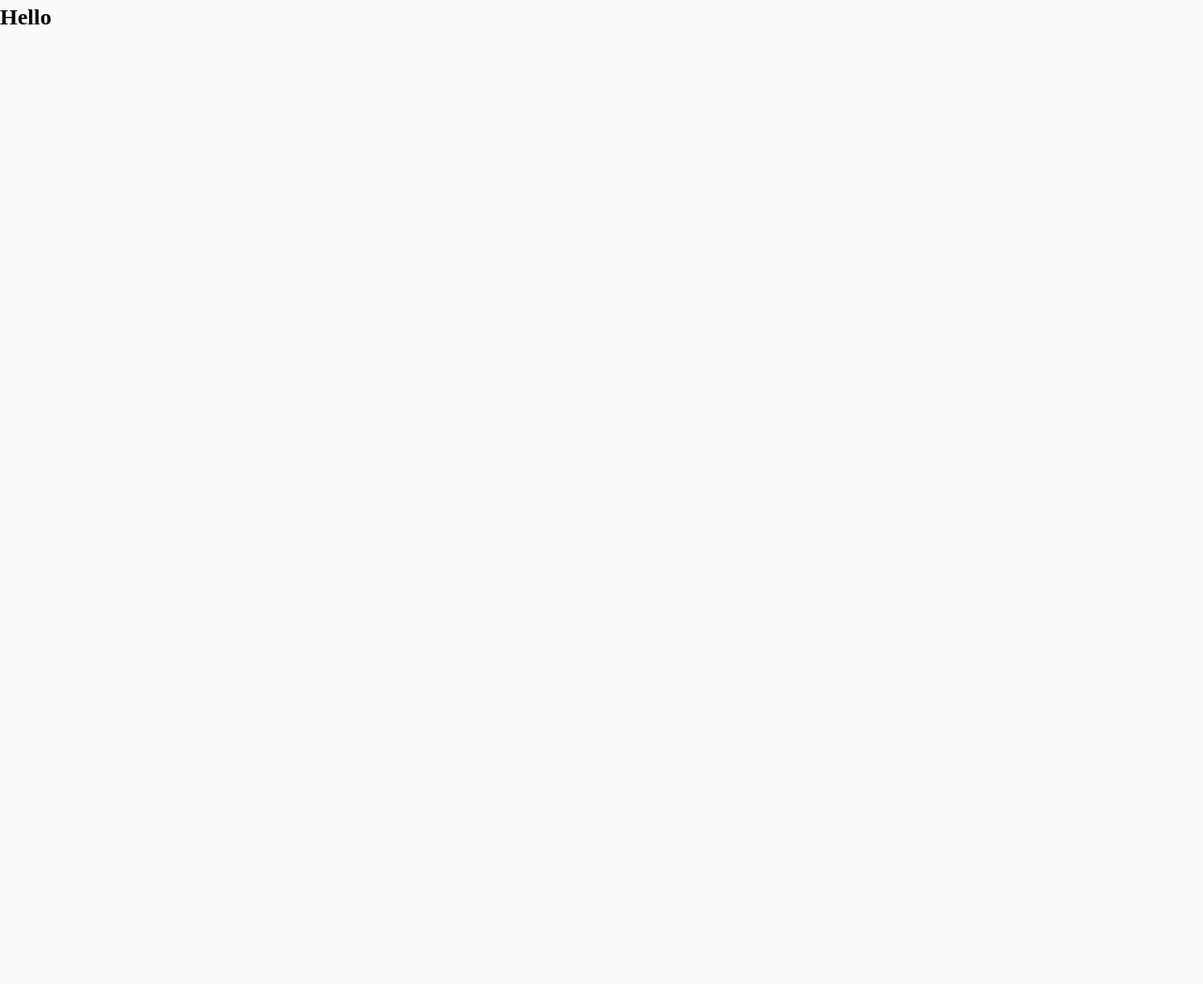
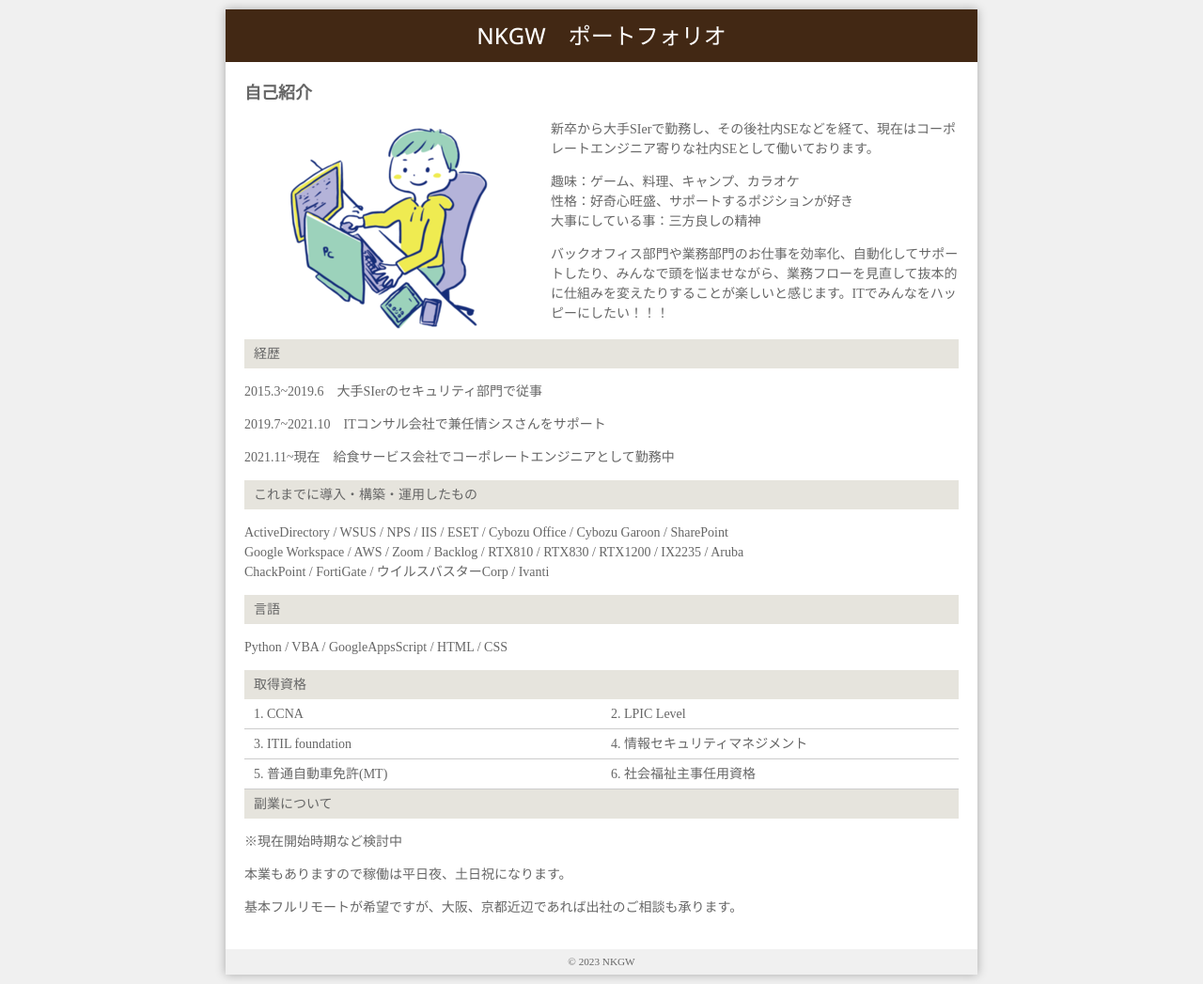
Before and after one commit to nkgw-k/portfolio, a plain HTML site: page index.html in a window 1280 px wide. Shown: the whole page at 94% size. Before the commit the page ends 800 px from the top, so only its background shows below. Drawn offline with nearby package versions, Linux system fonts and the light colour scheme.

Commit message:
Add files via upload

```diff
--- a/css/style.css
+++ b/css/style.css
@@ -1,43 +1,131 @@
 @import url(sanitize.css);
-
+@import url('https://fonts.googleapis.com/css2?family=Open+Sans:wght@500&display=swap');
 
 body {
-  background-color: #fafafa;
+    background-color: #f0f0f0;
+    padding: 10px;
+    font-size: 14px;
+    color: #666;
 }
-h1 {
-  font-size: 24px;
-  margin: 0;
- }
- div.content {
-  background-color: #fff;
-  width: 600px;
-  margin: 10px auto;
-  border: 1px solid #d1d1d1;
-  padding: 30px;
- }
-input {
-  border: none;
-  border-bottom: 1px solid #d1d1d1;
-  font-size: 20px;
-  padding: 8px;
+
+header {
+    background-color: #422814;
+    padding: 10px;
+    color: #fff;
 }
-button {
-  width: 100%;
-  background-color: #2096F3;
-  color: #fff;
-  border: none;
-  padding: 8px;
-  border-radius: 4px;
-  box-shadow: 0 0 8px rgba(0, 0, 0, 0.4);
+
+header h1 {
+    margin: 0;
+    font-size: 24px;
+    font-weight: normal;
+    text-align: center;
+    font-family: 'Open Sans', sans-serif;
 }
-label {
-  display: block;
+
+.container {
+    max-width: 800px;
+    margin: 0 auto;
+    box-shadow: 0 0 10px rgba(0,0,0,.3);
 }
-span.required {
-  background-color: #fee;
-  color: #f33;
-  padding: 3px;
-  font-size: .9em;
-  font-weight: bold;
-  margin-left: .3em;
+
+.description img {
+    float: left;
+    margin: 0 10px 10px 0;
+    transition-property: opacity;
+    transition-duration: 1s;
+    transition-timing-function: ease;
+    transition-delay: 0;
 }
+
+.type {
+    background-color: #e35a4d;
+    padding: 2px 3px;
+    color: #fff;
+    font-size: .6em;
+}
+
+.information {
+    display: flex;
+    align-items: center;
+}
+
+.information h1 {
+    font-size: 18px;
+    margin: 0 10px 0 0;
+}
+
+.detail {
+    clear: both;
+}
+
+a {
+    color: #666;
+}
+
+.detail h2 {
+    font-size: 1em;
+    font-weight: normal;
+    margin: 0;
+    background-color: #e6e4dd;
+    padding: 5px 10px;
+}
+
+.detail ol {
+    padding: 0;
+    margin: 0;
+    list-style-position: inside;
+    display: grid;
+    grid-template-columns: 1fr 1fr;
+}
+
+.detail li {
+    border-bottom: 1px solid #ccc;
+    padding: 5px 10px;
+}
+
+section {
+    padding: 20px;
+    background-color: #fff;
+}
+
+footer {
+    text-align: center;
+    font-size: .8em;
+    padding: 5px;
+}
+
+.description img:hover {
+    opacity: .5;
+}
+
+@media screen and (max-width: 600px) {
+    .description img {
+        float: none;
+        margin: 10px auto;
+        display: block;
+    }
+
+    header {
+        padding: 5px;
+    }
+
+    header h1 {
+        font-size: 12px;
+    }
+
+    .information h1 {
+        font-size: 14px;
+    }
+
+    .detail ol {
+        display: block;
+    }
+}
+
+ul{
+    padding-left:0;
+  }
+
+.description li{
+    list-style:none;
+  }
--- a/index.html
+++ b/index.html
@@ -3,11 +3,61 @@
     <head>
         <meta charset="UTF-8">
         <meta name="viewport" content="width=device-width">
-    <title>サンプル</title>
+        <title>sample</title>
         <link rel="shortcut icon" href="./uruf.png">
         <link rel="stylesheet" href="css/style.css">
     </head>
     <body>
-    <h1>Hello</h1>
+        <div class="container">
+            <header>
+                <h1>NKGW　ポートフォリオ</h1>
+            </header>
+            <section>
+                <div class="information">
+                    <h1>自己紹介</h1>
+                </div>
+
+                <div class="description">
+                    <a href="#"><img src="img/jacket.png" alt="nakagawaのイメージイラスト写真"></a>
+                    <p>新卒から大手SIerで勤務し、その後社内SEなどを経て、現在はコーポレートエンジニア寄りな社内SEとして働いております。</p>
+                    <ol>
+                        <li>趣味：ゲーム、料理、キャンプ、カラオケ</li>
+                        <li>性格：好奇心旺盛、サポートするポジションが好き</li>
+                        <li>大事にしている事：三方良しの精神</li>
+                    </ol>
+                    <p>バックオフィス部門や業務部門のお仕事を効率化、自動化してサポートしたり、みんなで頭を悩ませながら、業務フローを見直して抜本的に仕組みを変えたりすることが楽しいと感じます。ITでみんなをハッピーにしたい！！！</p>
+                </div>
+
+                <div class="detail">
+                    <h2>経歴</h2>
+                    <p>2015.3~2019.6　大手SIerのセキュリティ部門で従事</p>
+                    <p>2019.7~2021.10　ITコンサル会社で兼任情シスさんをサポート</p>
+                    <p>2021.11~現在　給食サービス会社でコーポレートエンジニアとして勤務中</p>
+                    <h2>これまでに導入・構築・運用したもの</h2>
+                    <p>ActiveDirectory / WSUS / NPS / IIS / ESET / Cybozu Office / Cybozu Garoon / SharePoint<br>
+                        Google Workspace / AWS / Zoom / Backlog / RTX810 / RTX830 / RTX1200 / IX2235 / Aruba<br>
+                        ChackPoint / FortiGate / ウイルスバスターCorp / Ivanti</p>
+                    <h2>言語</h2>
+                    <p>Python / VBA / GoogleAppsScript / HTML / CSS</p>
+                    <h2>取得資格</h2>
+                    <ol>
+                        <li>CCNA</li>
+                        <li>LPIC Level</li>
+                        <li>ITIL foundation</li>
+                        <li>情報セキュリティマネジメント</li>
+                        <li>普通自動車免許(MT)</li>
+                        <li>社会福祉主事任用資格</li>
+                    </ol>
+                    <h2>副業について</h2>
+                    <p>※現在開始時期など検討中</p>
+                    <p>本業もありますので稼働は平日夜、土日祝になります。</p>
+                    <p>基本フルリモートが希望ですが、大阪、京都近辺であれば出社のご相談も承ります。</p>
+                </div>
+
+            </section>
+            <footer>
+                &copy; 2023 NKGW
+            </footer>
+        </div>
     </body>
 </html>
```
Also changed, not shown: img/jacket.png (added), img/１jacket.png (added). Lines whose indentation alone changed are shown as unchanged.
